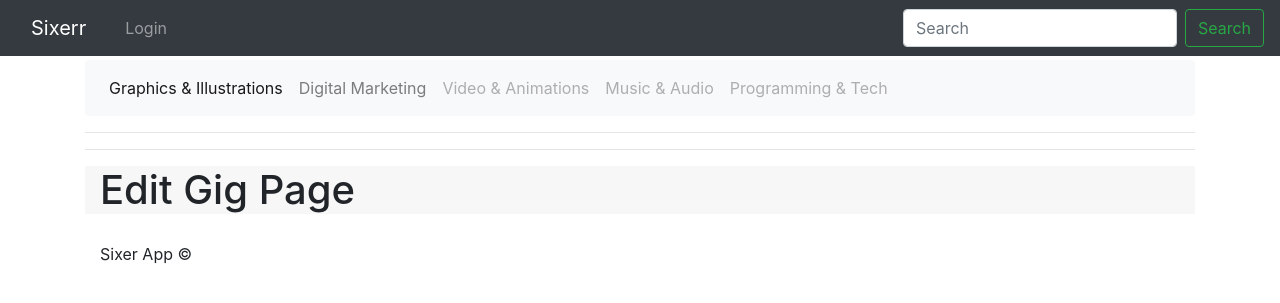
After one commit to Michi441/PythonMarketplace, a Django app: template sixerapp/templates/edit_gig.html in a window 1280 px wide. The commit adds this page. Shown: the top 303 px of the page. Run offline with Django 3.2, Linux system fonts and the light colour scheme; the template is opened without the code that fills it, so the values that code supplies are empty; some libraries are stand-ins or nearby versions.

Commit message:
Added edit gig page

```diff
--- /dev/null
+++ b/sixerapp/templates/edit_gig.html
@@ -0,0 +1,9 @@
+{% extends 'base.html' %}
+
+{% load staticfiles %}
+
+{% block page %}
+
+  <h1>Edit Gig Page</h1>
+
+{% endblock %}
--- a/sixerapp/templates/my_gigs.html
+++ b/sixerapp/templates/my_gigs.html
@@ -21,7 +21,7 @@
         {% for gig in gigs %}
         <tr>
           <td>{{ forloop.counter}}</td>
-          <td>{{ gig.title }}</td>
+          <td><a href="{% url 'edit_gig' gig.id %}">{{gig.title}}</a></td>
           <td>{{ gig.price }}</td>
           <td> {% if gig.status %} Active {% else %} Disabled {% endif %}</td>
         </tr>
--- a/sixerapp/views.py
+++ b/sixerapp/views.py
@@ -15,6 +15,10 @@ def gig_detail(request, id):
     except Gig.DoesNotExist:
         return redirect('/')
     return render(request, 'gig_detail.html', {})
+
+
+def edit_gig(request, id):
+    return render(request, 'edit_gig.html', {})
 
 @login_required(login_url="/")
 def create_gig(request):
--- a/sixerr/urls.py
+++ b/sixerr/urls.py
@@ -28,5 +28,6 @@ urlpatterns = [
     url(r'^logout/$', auth_views.logout, name='logout'),
     url('^auth/', include('django.contrib.auth.urls', namespace="auth")),
     url(r'^my_gigs/$', views.my_gigs, name='my_gigs'),
-    url(r'^create_gig/$', views.create_gig, name='create_gig')
+    url(r'^create_gig/$', views.create_gig, name='create_gig'),
+    url(r'^edit_gig/(?P<id>[0-9]+)$', views.edit_gig, name='edit_gig')
 ] + static(settings.MEDIA_URL, document_root=settings.MEDIA_ROOT)
```
